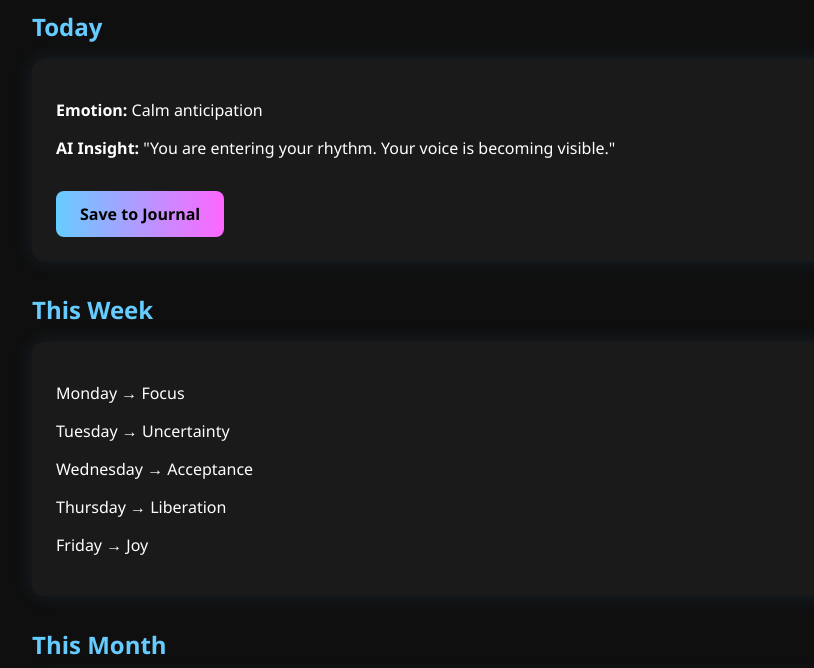
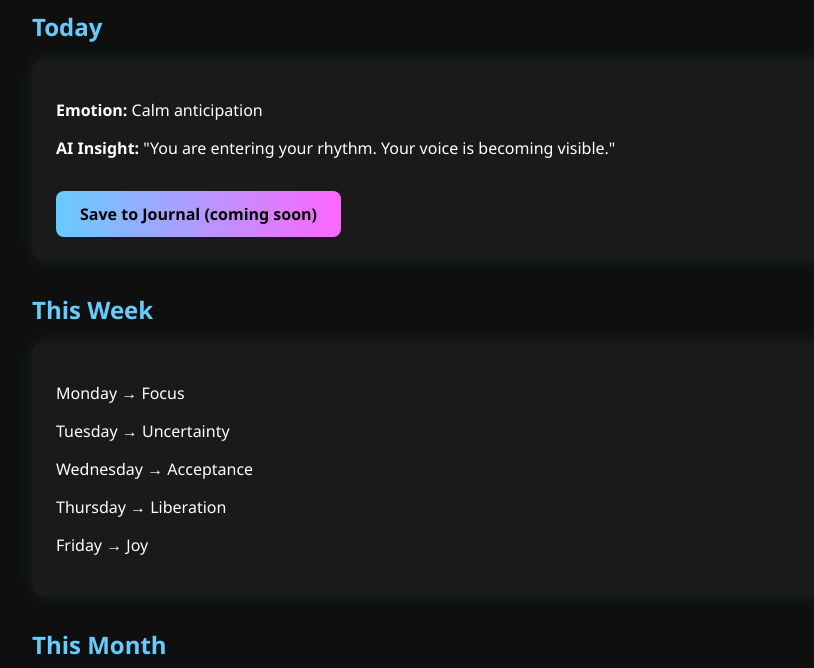
Before and after one commit to Yevhenii1313Ilin/PlayAI.fm-site, a plain HTML site: page en/reflect/index.html in a window 1280 px wide. Shown: the part 132-800 px from the top of the page, without its empty margins (0-814 px from the left). Drawn offline with Linux system fonts and the light colour scheme.

Commit message:
Update en/reflect page.html

```diff
--- a/en/reflect/index.html
+++ b/en/reflect/index.html
@@ -80,7 +80,7 @@
     <div class="emotion-block">
       <p><strong>Emotion:</strong> Calm anticipation</p>
       <p><strong>AI Insight:</strong> "You are entering your rhythm. Your voice is becoming visible."</p>
-      <a class="button" href="https://t.me/PlayAI_fm_bot" target="_blank">Save to Journal</a>
+      <a class="button" href="#">Save to Journal (coming soon)</a>
     </div>
   </section>
 
```
